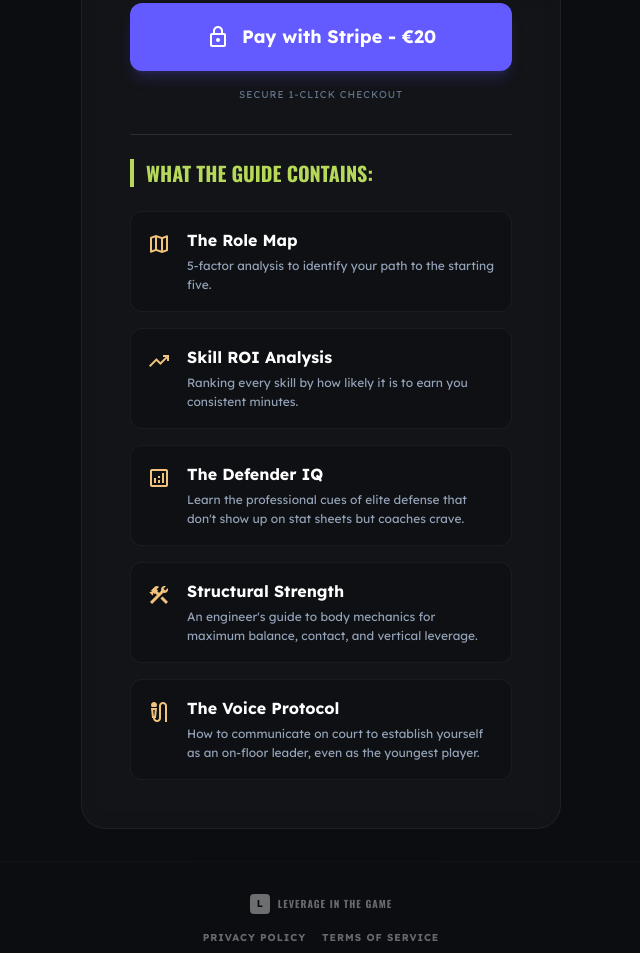
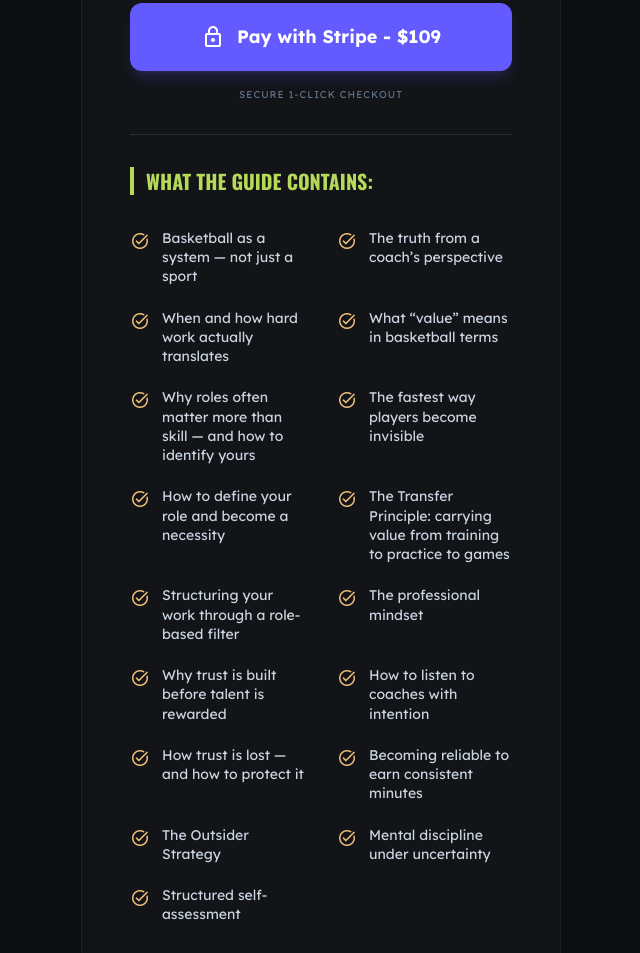
Before and after one commit to JacqueDave/WebsiteJacques, a plain HTML site: page thank-you.html in a window 1280 px wide. Shown: the part 811-1764 px from the top of the page, without its empty margins (319-959 px from the left). Drawn offline with nearby package versions, Linux system fonts and the light colour scheme; a script that the page names is missing.

Commit message:
Update Guide content list formatting and price

```diff
--- a/thank-you.html
+++ b/thank-you.html
@@ -88,68 +88,103 @@
       </div>
     </section>
     <section
-      class="glass rounded-3xl p-8 md:p-12 border border-white/10 relative overflow-hidden mx-auto max-w-2xl mt-8">
+      class="glass rounded-3xl p-8 md:p-12 border border-white/10 relative overflow-hidden mx-auto max-w-4xl mt-8">
       <div class="absolute -top-12 -right-12 w-32 h-32 bg-primary/10 blur-3xl rounded-full"></div>
       <div class="relative z-10 space-y-8">
-        <div class="text-center">
+        <div class="text-center mx-auto max-w-2xl">
           <h2 class="font-oswald text-4xl font-black uppercase leading-tight mb-2">Ready to Play?</h2>
           <p class="text-slate-400">Unlock the complete "Leverage in the Game" guide.</p>
         </div>
 
-        <div>
+        <div class="mx-auto max-w-md">
           <a href="#"
             class="w-full bg-[#635BFF] text-white font-bold text-lg py-5 rounded-xl hover:bg-[#5851E5] transition-all transform active:scale-[0.98] shadow-lg shadow-[#635BFF]/20 flex items-center justify-center gap-3">
             <span class="material-symbols-outlined">lock</span>
-            Pay with Stripe - €20
+            Pay with Stripe - $109
           </a>
           <p class="text-center text-[10px] text-slate-500 uppercase tracking-widest mt-4">Secure 1-click checkout</p>
         </div>
 
-        <div class="pt-6 border-t border-white/10">
-          <h3 class="font-oswald font-bold uppercase text-xl mb-6 text-primary border-l-4 border-primary pl-3">What the
+        <div class="pt-8 border-t border-white/10">
+          <h3 class="font-oswald font-bold uppercase text-xl mb-8 text-primary border-l-4 border-primary pl-3">What the
             guide contains:</h3>
-          <ul class="space-y-4">
-            <li class="flex items-start gap-4 p-4 rounded-xl bg-background-dark/50 border border-white/5">
-              <span class="material-symbols-outlined text-accent-gold text-2xl">map</span>
-              <div>
-                <p class="font-bold text-white mb-1">The Role Map</p>
-                <p class="text-xs text-slate-400 leading-relaxed">5-factor analysis to identify your path to the
-                  starting five.</p>
-              </div>
-            </li>
-            <li class="flex items-start gap-4 p-4 rounded-xl bg-background-dark/50 border border-white/5">
-              <span class="material-symbols-outlined text-accent-gold text-2xl">trending_up</span>
-              <div>
-                <p class="font-bold text-white mb-1">Skill ROI Analysis</p>
-                <p class="text-xs text-slate-400 leading-relaxed">Ranking every skill by how likely it is to earn you
-                  consistent minutes.</p>
-              </div>
-            </li>
-            <li class="flex items-start gap-4 p-4 rounded-xl bg-background-dark/50 border border-white/5">
-              <span class="material-symbols-outlined text-accent-gold text-2xl">analytics</span>
-              <div>
-                <p class="font-bold text-white mb-1">The Defender IQ</p>
-                <p class="text-xs text-slate-400 leading-relaxed">Learn the professional cues of elite defense that
-                  don't show up on stat sheets but coaches crave.</p>
-              </div>
-            </li>
-            <li class="flex items-start gap-4 p-4 rounded-xl bg-background-dark/50 border border-white/5">
-              <span class="material-symbols-outlined text-accent-gold text-2xl">construction</span>
-              <div>
-                <p class="font-bold text-white mb-1">Structural Strength</p>
-                <p class="text-xs text-slate-400 leading-relaxed">An engineer's guide to body mechanics for maximum
-                  balance, contact, and vertical leverage.</p>
-              </div>
-            </li>
-            <li class="flex items-start gap-4 p-4 rounded-xl bg-background-dark/50 border border-white/5">
-              <span class="material-symbols-outlined text-accent-gold text-2xl">mic_external_on</span>
-              <div>
-                <p class="font-bold text-white mb-1">The Voice Protocol</p>
-                <p class="text-xs text-slate-400 leading-relaxed">How to communicate on court to establish yourself as
-                  an on-floor leader, even as the youngest player.</p>
-              </div>
-            </li>
-          </ul>
+
+          <div class="grid grid-cols-1 md:grid-cols-2 gap-x-8 gap-y-5">
+            <div class="flex items-start gap-3">
+              <span class="material-symbols-outlined text-accent-gold text-xl flex-shrink-0">task_alt</span>
+              <span class="text-sm text-slate-300 leading-snug mt-0.5">Basketball as a system — not just a sport</span>
+            </div>
+            <div class="flex items-start gap-3">
+              <span class="material-symbols-outlined text-accent-gold text-xl flex-shrink-0">task_alt</span>
+              <span class="text-sm text-slate-300 leading-snug mt-0.5">The truth from a coach’s perspective</span>
+            </div>
+            <div class="flex items-start gap-3">
+              <span class="material-symbols-outlined text-accent-gold text-xl flex-shrink-0">task_alt</span>
+              <span class="text-sm text-slate-300 leading-snug mt-0.5">When and how hard work actually translates</span>
+            </div>
+            <div class="flex items-start gap-3">
+              <span class="material-symbols-outlined text-accent-gold text-xl flex-shrink-0">task_alt</span>
+              <span class="text-sm text-slate-300 leading-snug mt-0.5">What “value” means in basketball terms</span>
+            </div>
+            <div class="flex items-start gap-3">
+              <span class="material-symbols-outlined text-accent-gold text-xl flex-shrink-0">task_alt</span>
+              <span class="text-sm text-slate-300 leading-snug mt-0.5">Why roles often matter more than skill — and how
+                to identify yours</span>
+            </div>
+            <div class="flex items-start gap-3">
+              <span class="material-symbols-outlined text-accent-gold text-xl flex-shrink-0">task_alt</span>
+              <span class="text-sm text-slate-300 leading-snug mt-0.5">The fastest way players become invisible</span>
+            </div>
+            <div class="flex items-start gap-3">
+              <span class="material-symbols-outlined text-accent-gold text-xl flex-shrink-0">task_alt</span>
+              <span class="text-sm text-slate-300 leading-snug mt-0.5">How to define your role and become a
+                necessity</span>
+            </div>
+            <div class="flex items-start gap-3">
+              <span class="material-symbols-outlined text-accent-gold text-xl flex-shrink-0">task_alt</span>
+              <span class="text-sm text-slate-300 leading-snug mt-0.5">The Transfer Principle: carrying value from
+                training to practice to games</span>
+            </div>
+            <div class="flex items-start gap-3">
+              <span class="material-symbols-outlined text-accent-gold text-xl flex-shrink-0">task_alt</span>
+              <span class="text-sm text-slate-300 leading-snug mt-0.5">Structuring your work through a role-based
+                filter</span>
+            </div>
+            <div class="flex items-start gap-3">
+              <span class="material-symbols-outlined text-accent-gold text-xl flex-shrink-0">task_alt</span>
+              <span class="text-sm text-slate-300 leading-snug mt-0.5">The professional mindset</span>
+            </div>
+            <div class="flex items-start gap-3">
+              <span class="material-symbols-outlined text-accent-gold text-xl flex-shrink-0">task_alt</span>
+              <span class="text-sm text-slate-300 leading-snug mt-0.5">Why trust is built before talent is
+                rewarded</span>
+            </div>
+            <div class="flex items-start gap-3">
+              <span class="material-symbols-outlined text-accent-gold text-xl flex-shrink-0">task_alt</span>
+              <span class="text-sm text-slate-300 leading-snug mt-0.5">How to listen to coaches with intention</span>
+            </div>
+            <div class="flex items-start gap-3">
+              <span class="material-symbols-outlined text-accent-gold text-xl flex-shrink-0">task_alt</span>
+              <span class="text-sm text-slate-300 leading-snug mt-0.5">How trust is lost — and how to protect it</span>
+            </div>
+            <div class="flex items-start gap-3">
+              <span class="material-symbols-outlined text-accent-gold text-xl flex-shrink-0">task_alt</span>
+              <span class="text-sm text-slate-300 leading-snug mt-0.5">Becoming reliable to earn consistent
+                minutes</span>
+            </div>
+            <div class="flex items-start gap-3">
+              <span class="material-symbols-outlined text-accent-gold text-xl flex-shrink-0">task_alt</span>
+              <span class="text-sm text-slate-300 leading-snug mt-0.5">The Outsider Strategy</span>
+            </div>
+            <div class="flex items-start gap-3">
+              <span class="material-symbols-outlined text-accent-gold text-xl flex-shrink-0">task_alt</span>
+              <span class="text-sm text-slate-300 leading-snug mt-0.5">Mental discipline under uncertainty</span>
+            </div>
+            <div class="flex items-start gap-3">
+              <span class="material-symbols-outlined text-accent-gold text-xl flex-shrink-0">task_alt</span>
+              <span class="text-sm text-slate-300 leading-snug mt-0.5">Structured self-assessment</span>
+            </div>
+          </div>
         </div>
       </div>
     </section>
```
